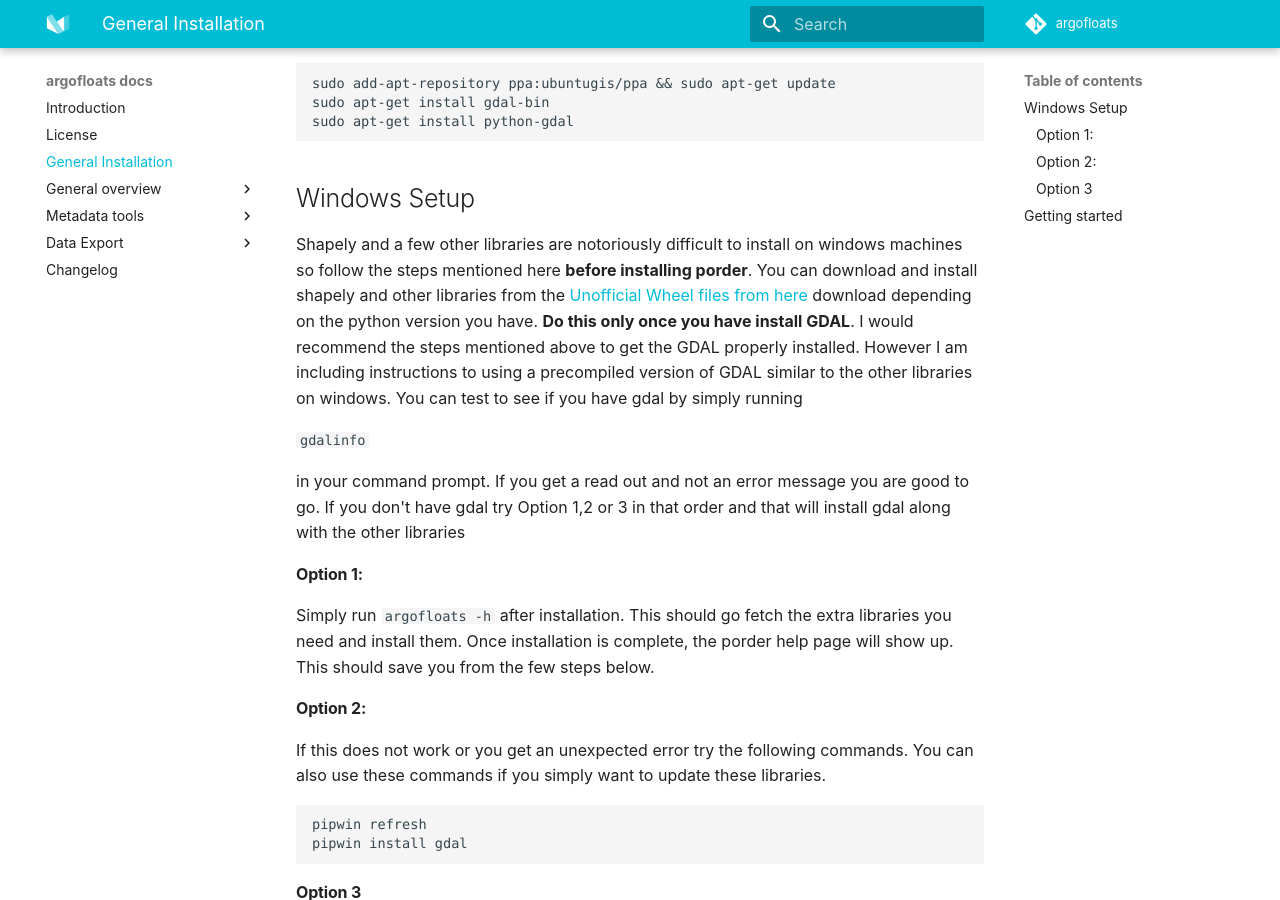
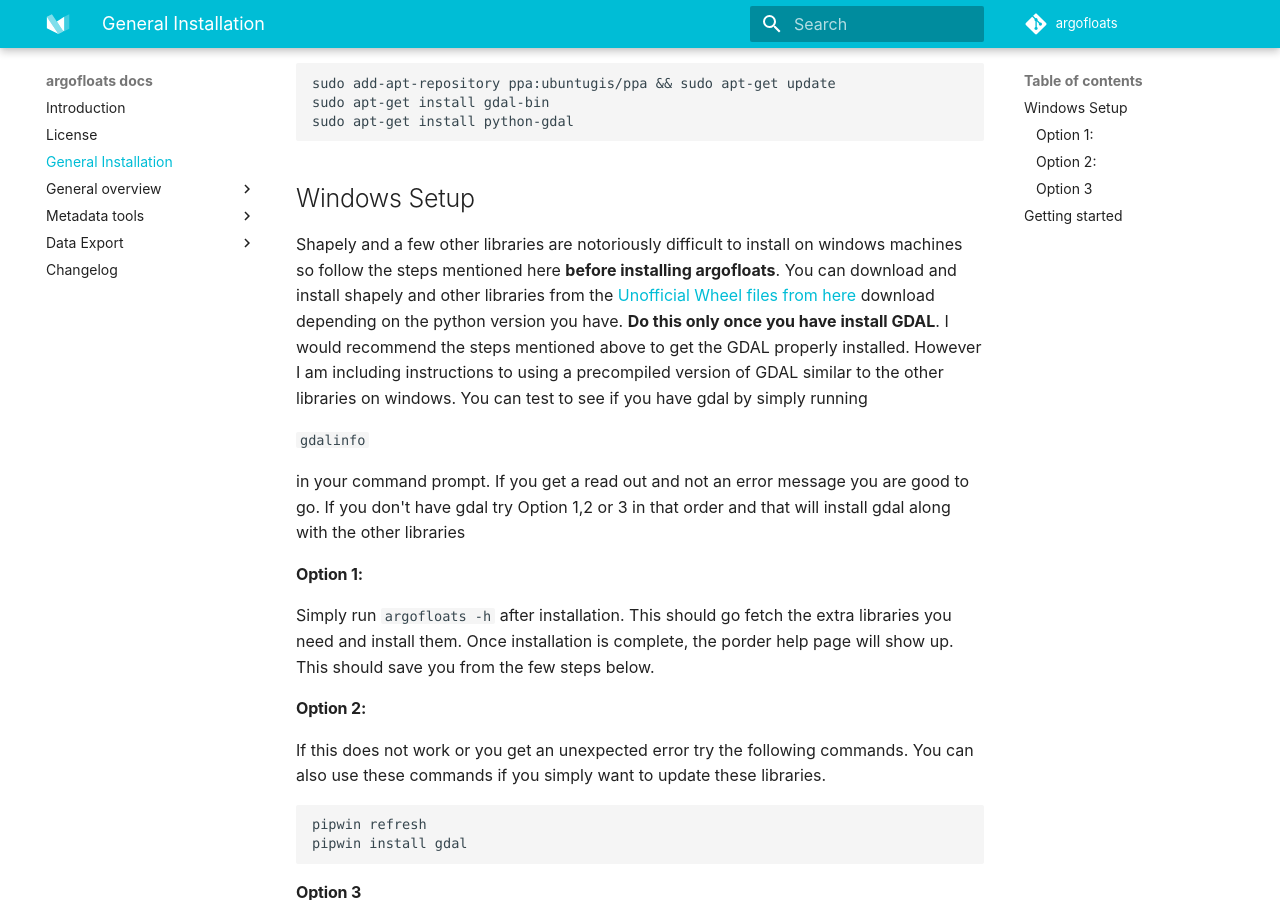
Before and after one commit to open-oceans/argofloats, an MkDocs documentation site: the page built from docs/installation.md, in a window 1280 px wide and 900 px high, scrolled down 334 px. Built offline with MkDocs 1.6.1 and Material for MkDocs 9.7.7, drawn with Linux system fonts in a browser that asks for light colours; some web fonts are replaced; comment, search, counter and statistics services are not loaded.

Commit message:
fixed tool reference

````diff
--- a/docs/installation.md
+++ b/docs/installation.md
@@ -15,7 +15,7 @@
 sudo apt-get install python-gdal
 ```
 ## Windows Setup
-Shapely and a few other libraries are notoriously difficult to install on windows machines so follow the steps mentioned here **before installing porder**. You can download and install shapely and other libraries from the [Unofficial Wheel files from here](https://www.lfd.uci.edu/~gohlke/pythonlibs) download depending on the python version you have. **Do this only once you have install GDAL**. I would recommend the steps mentioned above to get the GDAL properly installed. However I am including instructions to using a precompiled version of GDAL similar to the other libraries on windows. You can test to see if you have gdal by simply running
+Shapely and a few other libraries are notoriously difficult to install on windows machines so follow the steps mentioned here **before installing argofloats**. You can download and install shapely and other libraries from the [Unofficial Wheel files from here](https://www.lfd.uci.edu/~gohlke/pythonlibs) download depending on the python version you have. **Do this only once you have install GDAL**. I would recommend the steps mentioned above to get the GDAL properly installed. However I am including instructions to using a precompiled version of GDAL similar to the other libraries on windows. You can test to see if you have gdal by simply running
 
 ```gdalinfo```
 
````
Also changed, not shown: README.md (+1 -1 lines).
